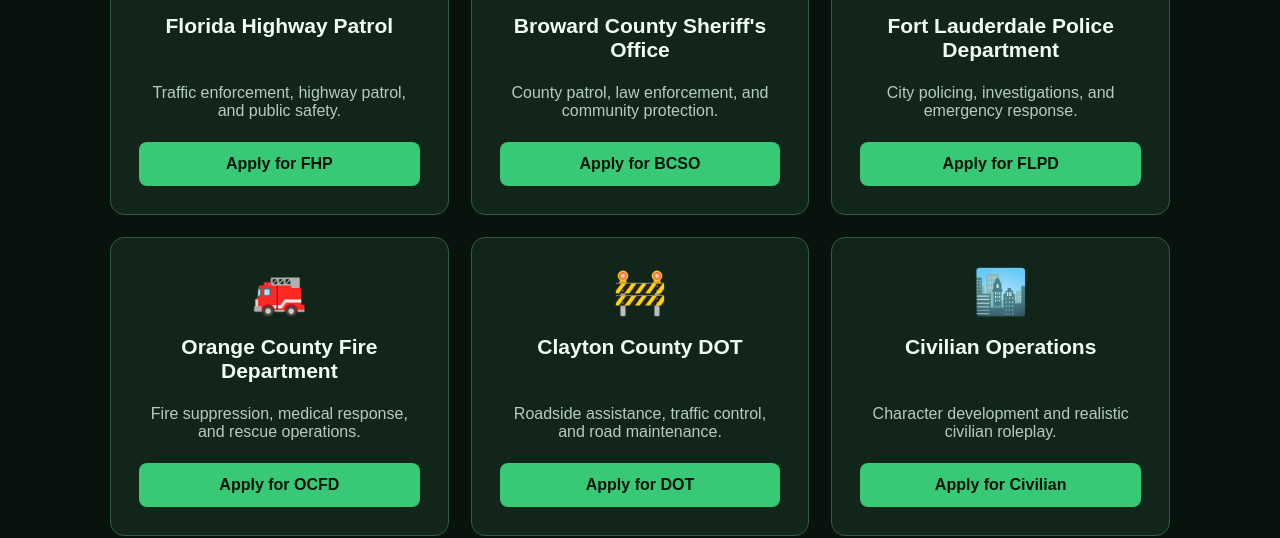
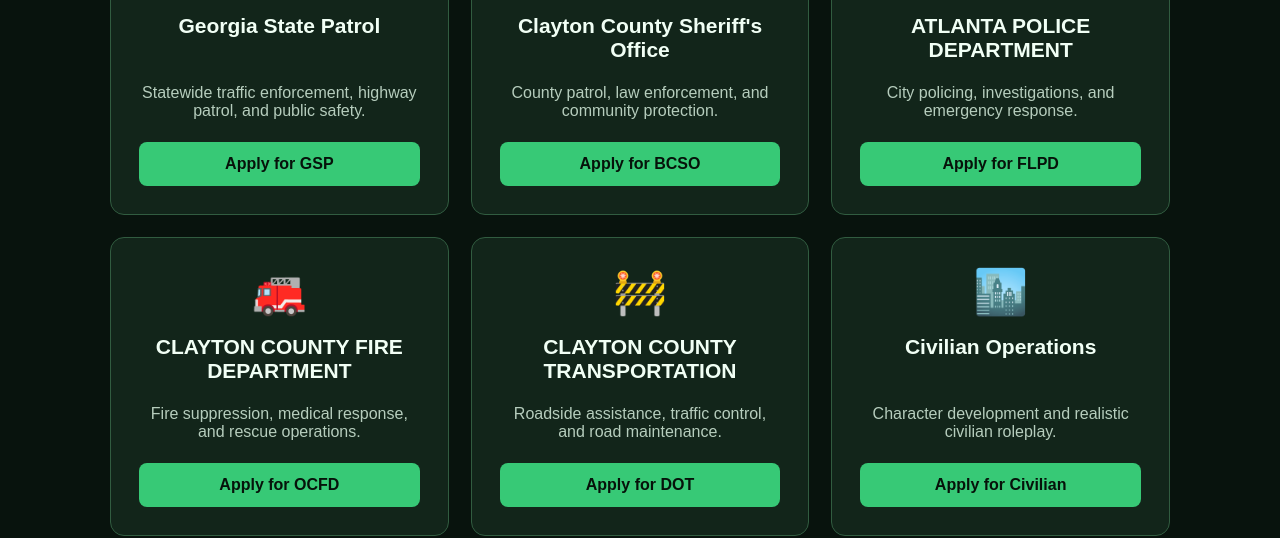
Before and after one commit to averge271-ship-it/everglade-roleplay, a plain HTML site: page applications.html in a window 1280 px wide. Shown: the part 448-986 px from the top of the page. Drawn offline with Linux system fonts and the light colour scheme.

Commit message:
Update department names in applications.html

```diff
--- a/applications.html
+++ b/applications.html
@@ -111,37 +111,37 @@
 
     <div class="departments">
 
-      <div class="card">
-        <div class="emoji">🚔</div>
-        <h2>Florida Highway Patrol</h2>
-        <p>Traffic enforcement, highway patrol, and public safety.</p>
-        <a class="button" href="fhp-application.html">Apply for FHP</a>
-      </div>
+     <div class="card">
+  <div class="emoji">🚔</div>
+  <h2>Georgia State Patrol</h2>
+  <p>Statewide traffic enforcement, highway patrol, and public safety.</p>
+  <a class="button" href="gsp-application.html">Apply for GSP</a>
+</div>
 
       <div class="card">
         <div class="emoji">⭐</div>
-        <h2>Broward County Sheriff's Office</h2>
+        <h2>Clayton County Sheriff's Office</h2>
         <p>County patrol, law enforcement, and community protection.</p>
         <a class="button" href="bcso-application.html">Apply for BCSO</a>
       </div>
 
       <div class="card">
         <div class="emoji">🚓</div>
-        <h2>Fort Lauderdale Police Department</h2>
+        <h2>ATLANTA POLICE DEPARTMENT</h2>
         <p>City policing, investigations, and emergency response.</p>
         <a class="button" href="flpd-application.html">Apply for FLPD</a>
       </div>
 
       <div class="card">
         <div class="emoji">🚒</div>
-        <h2>Orange County Fire Department</h2>
+        <h2>CLAYTON COUNTY FIRE DEPARTMENT</h2>
         <p>Fire suppression, medical response, and rescue operations.</p>
         <a class="button" href="ocfd-application.html">Apply for OCFD</a>
       </div>
 
       <div class="card">
         <div class="emoji">🚧</div>
-        <h2>Clayton County DOT</h2>
+        <h2>CLAYTON COUNTY TRANSPORTATION</h2>
         <p>Roadside assistance, traffic control, and road maintenance.</p>
         <a class="button" href="dot-application.html">Apply for DOT</a>
       </div>
```
